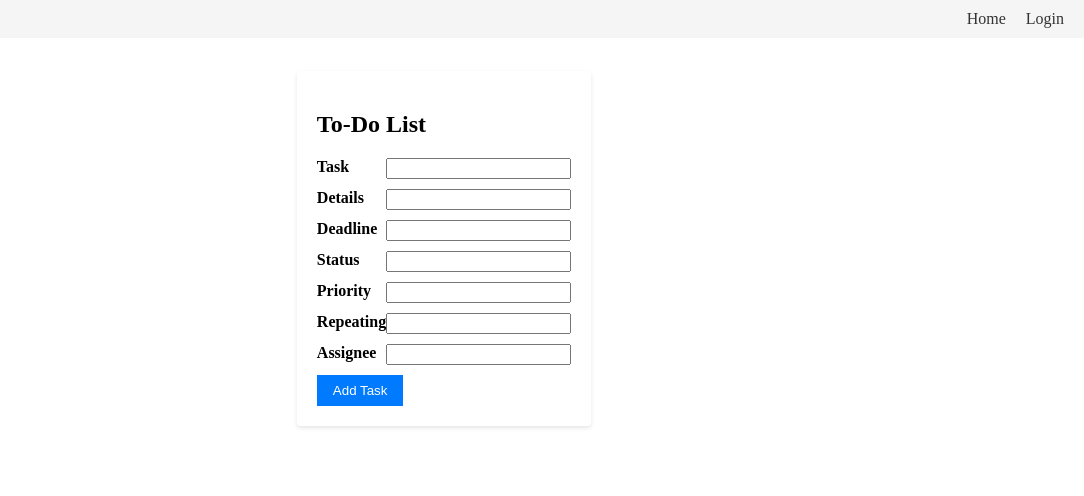
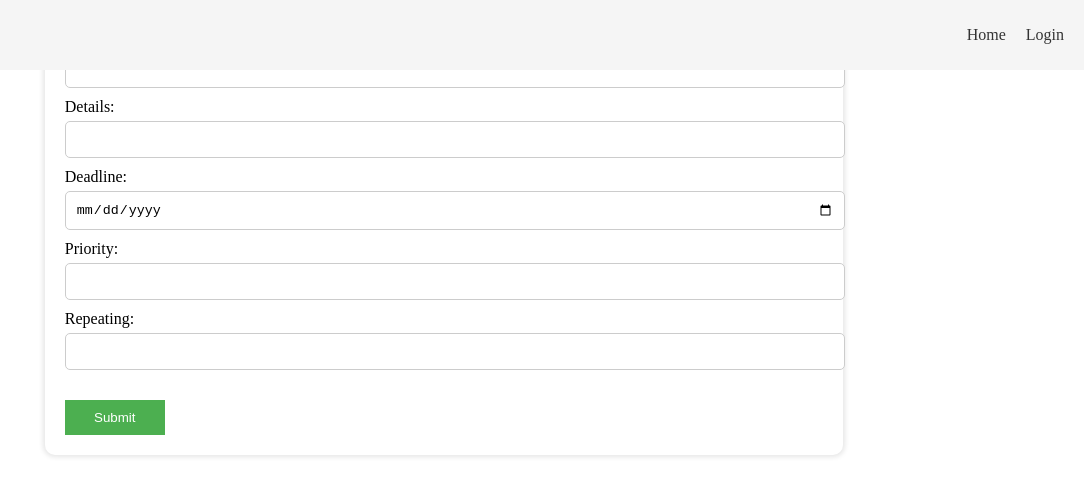
Before and after one commit to ZhienCloud/todolist-FE, a React (Create React App) app in the folder todolist-frontend/: page /todolist/new in a window 1280 px wide. Shown: the top 496 px of the page, without its empty margins (196-1280 px from the left). Built offline with nearby package versions, Linux system fonts and the light colour scheme.

Commit message:
create todo list redo

```diff
--- a/todolist-frontend/package.json
+++ b/todolist-frontend/package.json
@@ -3,6 +3,7 @@
   "version": "0.1.0",
   "private": true,
   "dependencies": {
+    "@babel/plugin-proposal-private-property-in-object": "^7.21.11",
     "@testing-library/jest-dom": "^5.16.5",
     "@testing-library/react": "^13.4.0",
     "@testing-library/user-event": "^13.5.0",
@@ -21,7 +22,7 @@
     "yup": "^1.2.0"
   },
   "scripts": {
-    "start": "react-scripts start",
+    "start": "react-scripts start --port 3001",
     "build": "react-scripts build",
     "test": "react-scripts test",
     "eject": "react-scripts eject"
--- a/todolist-frontend/src/components/CSS/CreateToDoList.css
+++ b/todolist-frontend/src/components/CSS/CreateToDoList.css
@@ -1,118 +1,37 @@
-.box {
-  width: 100%;
+/* CreateToDoList.css */
+
+form {
   display: flex;
   flex-direction: column;
-  align-items: center;
+  width: 60%;
+  margin: auto;
+  padding: 20px;
+  box-shadow: 0px 0px 5px 2px rgba(0, 0, 0, 0.1);
+  border-radius: 10px;
 }
 
-.container {
-  max-width: 400px;
-  margin: 5% 5% 2%;
-  padding: 20px;
-  background-color: #fff;
-  box-shadow: 0 2px 4px rgba(0, 0, 0, 0.1);
-  border-radius: 4px;
-}
-
-h2 {
-  font-size: 24px;
-  margin-bottom: 20px;
-}
-
-.form-label {
-  font-weight: bold;
-}
-
-.form-control {
+label {
   margin-bottom: 10px;
 }
 
-.btn-primary {
-  background-color: #007bff;
-  color: #fff;
-  border: none;
-  padding: 8px 16px;
-  cursor: pointer;
+input[type="text"], input[type="date"] {
+  width: 100%;
+  padding: 10px;
+  margin-top: 5px;
+  border-radius: 5px;
+  border: 1px solid #ccc;
 }
 
-ul {
-  list-style-type: none;
-  padding: 0;
-  margin: 0;
+input[type="submit"] {
+  width: 100px;
+  padding: 10px;
+  border: none;
+  background-color: #4CAF50;
+  color: white;
+  cursor: pointer;
+  margin-top: 20px;
 }
 
-li {
-  margin-bottom: 10px;
+input[type="submit"]:hover {
+  background-color: #45a049;
 }
-
-.todo-item {
-  max-width: 400px;
-  padding: 20px;
-  background-color: gray;
-  box-shadow: 0 2px 4px rgba(0, 0, 0, 0.1);
-  border-radius: 4px;
-}
-
-.todo-item input[type="text"] {
-  padding: 4px;
-  width: 100%;
-}
-
-.todo-item-buttons {
-  display: flex;
-  align-items: center;
-  margin-top: 10px;
-  margin-left: 10px;
-  justify-content: space-evenly;
-}
-
-.todo-item-buttons button {
-  margin-left: 10px;
-  padding: 4px 8px;
-  background-color: #ccc;
-  border: none;
-  cursor: pointer;
-}
-
-.todo-item-buttons button:hover {
-  background-color: #aaa;
-}
-
-.input-container {
-  background-color: #f5f5f5;
-  padding: 10px;
-  border-radius: 4px;
-  margin-bottom: 10px;
-}
-
-.input-container input[type="text"] {
-  width: 100%;
-  padding: 4px;
-}
-
-.mb-3 {
-  display: flex;
-  justify-content: space-between;
-}
-
-.todo-list {
-  font-weight: bold;
-}
-
-.todo-item span {
-  margin-right: 10px;
-}
-
-.edit-button {
-  margin-right: 10px;
-  margin-left: 10px;
-}
-
-.edit-button-completed {
-  margin-right: 10px;
-  margin-left: 200px !important;
-}
-
-.todo-item.completed {
-  background-color: green;
-}
--- a/todolist-frontend/src/components/CreateToDoList.jsx
+++ b/todolist-frontend/src/components/CreateToDoList.jsx
@@ -1,190 +1,63 @@
 import React, { useState } from "react";
 import axios from "axios";
-import './CSS/CreateToDoList.css';
+import './CSS/CreateToDoList.css'; // Import your CSS
 
 const CreateToDoList = () => {
-  const [todoText, setTodoText] = useState("");
-  const [details, setDetails] = useState("");
-  const [deadline, setDeadline] = useState("");
-  const [status, setStatus] = useState("");
-  const [priority, setPriority] = useState("");
-  const [repeating, setRepeating] = useState("");
-  const [assignee, setAssignee] = useState("");
-  const [todoList, setTodoList] = useState([]);
+    const [newTodo, setNewTodo] = useState({
+        toDoItem: "",
+        details: "",
+        assignedTo: [],
+        deadline: null,
+        priority: "",
+        repeating: ""
+    });
 
-  const handleInputChange = (e) => {
-    setTodoText(e.target.value);
+    const handleChange = e => {
+        setNewTodo({
+            ...newTodo,
+            [e.target.name]: e.target.value
+        });
     };
 
-  const handleDetailsChange = (e) => {
-    setDetails(e.target.value);
-  };
-
-  const handleDeadlineChange = (e) => {
-    setDeadline(e.target.value);
-  };
-
-  const handleStatusChange = (e) => {
-    setStatus(e.target.value);
-  };
-
-  const handlePriorityChange = (e) => {
-    setPriority(e.target.value);
-  };
-
-  const handleRepeatingChange = (e) => {
-    setRepeating(e.target.value);
-  };
-
-  const handleAssigneeChange = (e) => {
-    setAssignee(e.target.value);
-  };
-
-  const handleAddTodo = async (e) => {
+    const handleSubmit = async e => {
         e.preventDefault();
-
-    if (todoText.trim() !== "") {
-      const newTodo = {
-        toDoItem: todoText,
-        details: details,
-        deadline: deadline,
-        status: status,
-        priority: priority,
-        repeating: repeating,
-        assignedTo: assignee || "Unassigned",
-      };
-
         try {
-        const token = localStorage.getItem('token'); // Retrieve the token from localStorage
-
+            const token = localStorage.getItem('token');
             const response = await axios.post("http://localhost:3000/api/toDoItems", newTodo, {
                 headers: {
                     Authorization: `Bearer ${token}`,
-          },
+                }
             });
-
-        if (response && response.status === 201 && response.data) {
-          const addedTodo = response.data;
-          setTodoList([...todoList, addedTodo]);
-          setTodoText("");
-          setDetails("");
-          setDeadline("");
-          setStatus("");
-          setPriority("");
-          setRepeating("");
-          setAssignee("");
-        }
+            console.log(response.data);
         } catch (error) {
-        console.error(error);
-      }
+            console.log(error);
         }
     };
 
     return (
-    <div className="box">
-      <div className="container">
-        <h2 className="title">To-Do List</h2>
-
-        <form onSubmit={handleAddTodo}>
-          <div className="mb-3">
-            <label htmlFor="todo" className="form-label">
-              Task
+        <form className="todo-form" onSubmit={handleSubmit}>
+            <label>
+                To-Do Item:
+                <input type="text" name="toDoItem" onChange={handleChange} required />
             </label>
-            <input
-              type="text"
-              className="form-control"
-              id="todo"
-              name="todo"
-              value={todoText}
-              onChange={handleInputChange}
-            />
-          </div>
-          <div className="mb-3">
-            <label htmlFor="details" className="form-label">
-              Details
+            <label>
+                Details:
+                <input type="text" name="details" onChange={handleChange} />
             </label>
-            <input
-              type="text"
-              className="form-control"
-              id="details"
-              name="details"
-              value={details}
-              onChange={handleDetailsChange}
-            />
-          </div>
-          <div className="mb-3">
-            <label htmlFor="deadline" className="form-label">
-              Deadline
+            <label>
+                Deadline:
+                <input type="date" name="deadline" onChange={handleChange} required />
             </label>
-            <input
-              type="text"
-              className="form-control"
-              id="deadline"
-              name="deadline"
-              value={deadline}
-              onChange={handleDeadlineChange}
-            />
-          </div>
-          <div className="mb-3">
-            <label htmlFor="status" className="form-label">
-              Status
+            <label>
+                Priority:
+                <input type="text" name="priority" onChange={handleChange} />
             </label>
-            <input
-              type="text"
-              className="form-control"
-              id="status"
-              name="status"
-              value={status}
-              onChange={handleStatusChange}
-            />
-          </div>
-          <div className="mb-3">
-            <label htmlFor="priority" className="form-label">
-              Priority
+            <label>
+                Repeating:
+                <input type="text" name="repeating" onChange={handleChange} />
             </label>
-            <input
-              type="text"
-              className="form-control"
-              id="priority"
-              name="priority"
-              value={priority}
-              onChange={handlePriorityChange}
-            />
-          </div>
-          <div className="mb-3">
-            <label htmlFor="repeating" className="form-label">
-              Repeating
-            </label>
-            <input
-              type="text"
-              className="form-control"
-              id="repeating"
-              name="repeating"
-              value={repeating}
-              onChange={handleRepeatingChange}
-            />
-          </div>
-          <div className="mb-3">
-            <label htmlFor="assignee" className="form-label">
-              Assignee
-            </label>
-            <input
-              type="text"
-              className="form-control"
-              id="assignee"
-              name="assignee"
-              value={assignee}
-              onChange={handleAssigneeChange}
-            />
-          </div>
-          <button type="submit" className="btn btn-primary">
-            Add Task
-          </button>
+            <input type="submit" value="Submit" />
         </form>
-      </div>
-
-      {/* Rest of the code */}
-    </div>
     );
 };
 
```
Also changed, not shown: 2 other files (tests, documents, lock files or other folders). Lines whose indentation alone changed are shown as unchanged.
